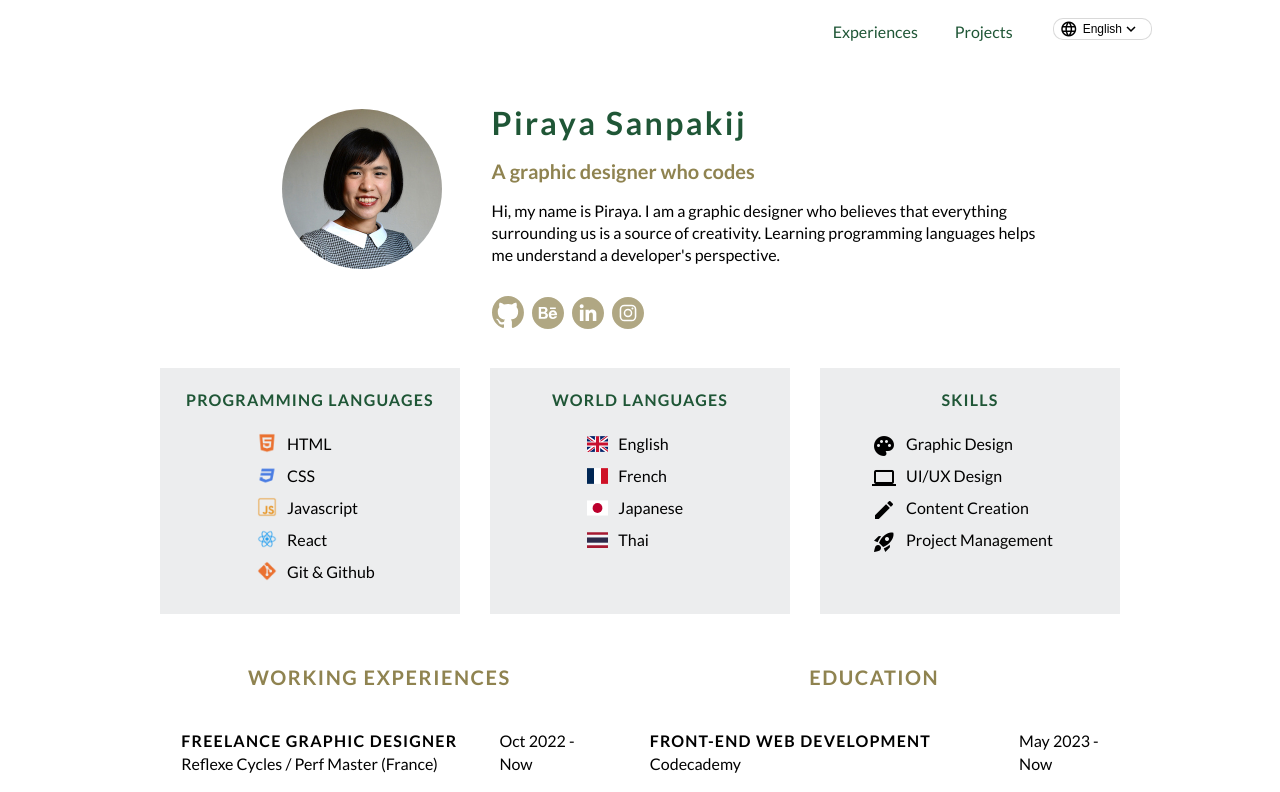
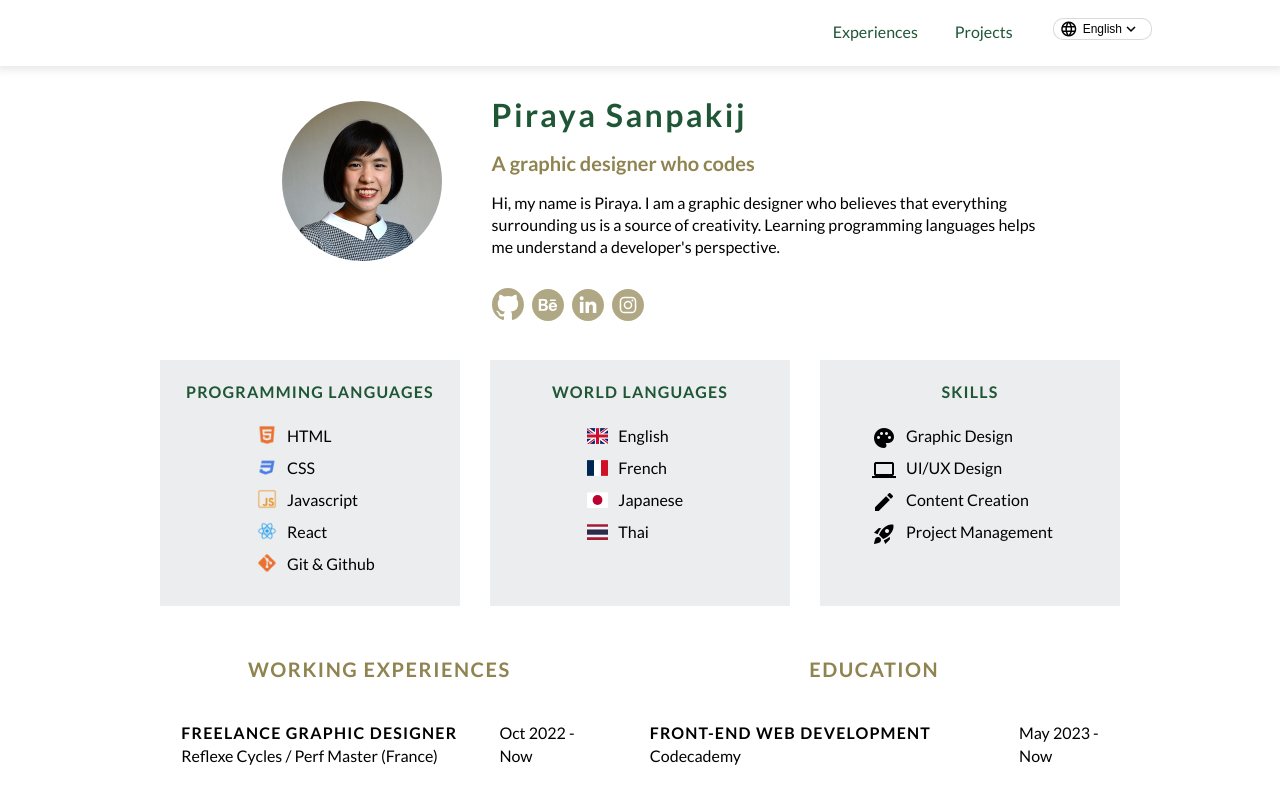
Before and after one commit to Piraya99/home, a React (Create React App) app: page / in a window 1280 px wide. Shown: the top 792 px of the page. Built offline with nearby package versions, Linux system fonts and the light colour scheme.

Commit message:
Sticky Header

```diff
--- a/src/App.css
+++ b/src/App.css
@@ -78,6 +78,10 @@ header {
   margin: 0;
   text-align: right;
   padding: 0 10%;
+  background-color: var(--background-color);
+  position: sticky;
+  top: 0;
+  box-shadow: 0px 0px 9px 3px rgba(41,41,41,.125);
 }
 
 /* Language Picker */
--- a/src/components/Navbar.module.css
+++ b/src/components/Navbar.module.css
@@ -4,6 +4,7 @@ nav {
 
 nav ul {
   display: inline-flex;
+  margin-bottom: 8px;
 }
 
 nav li {
```
